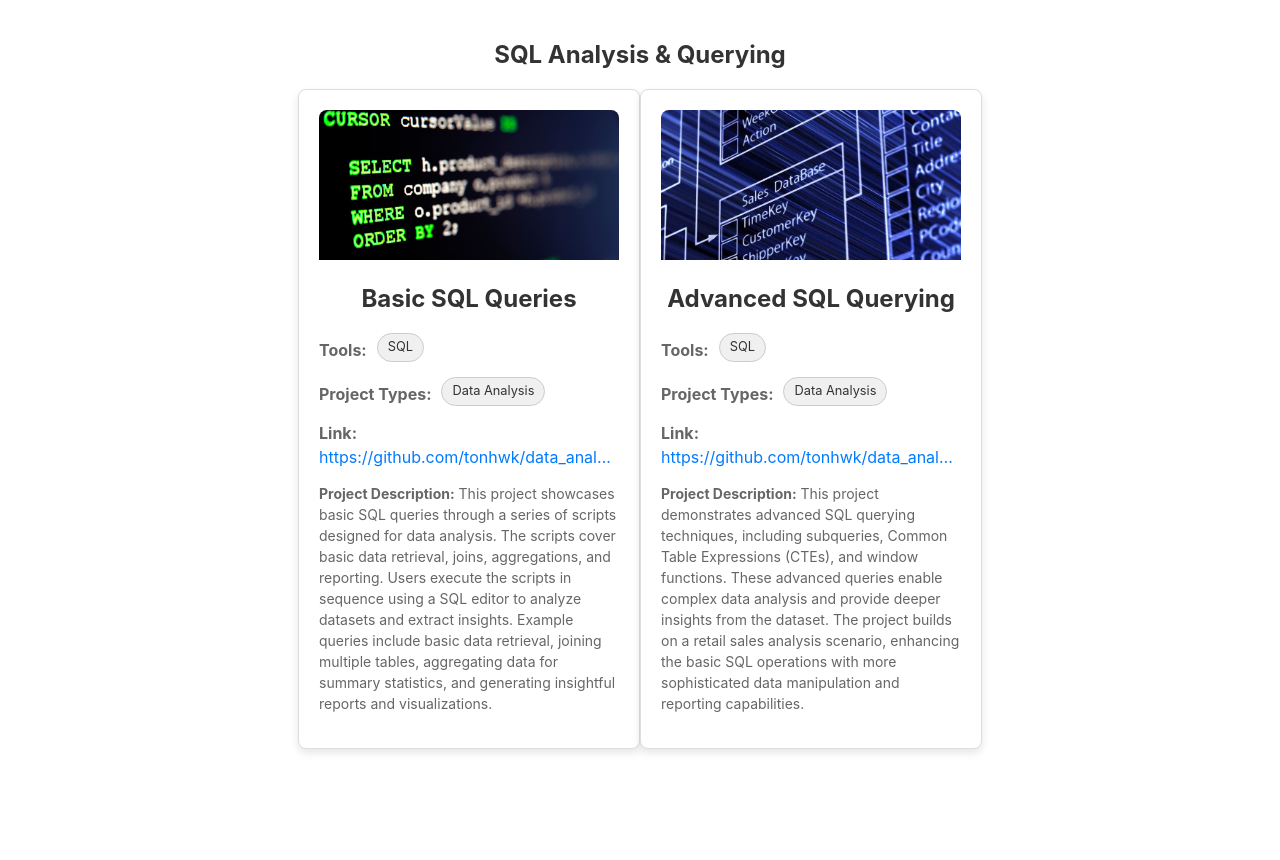
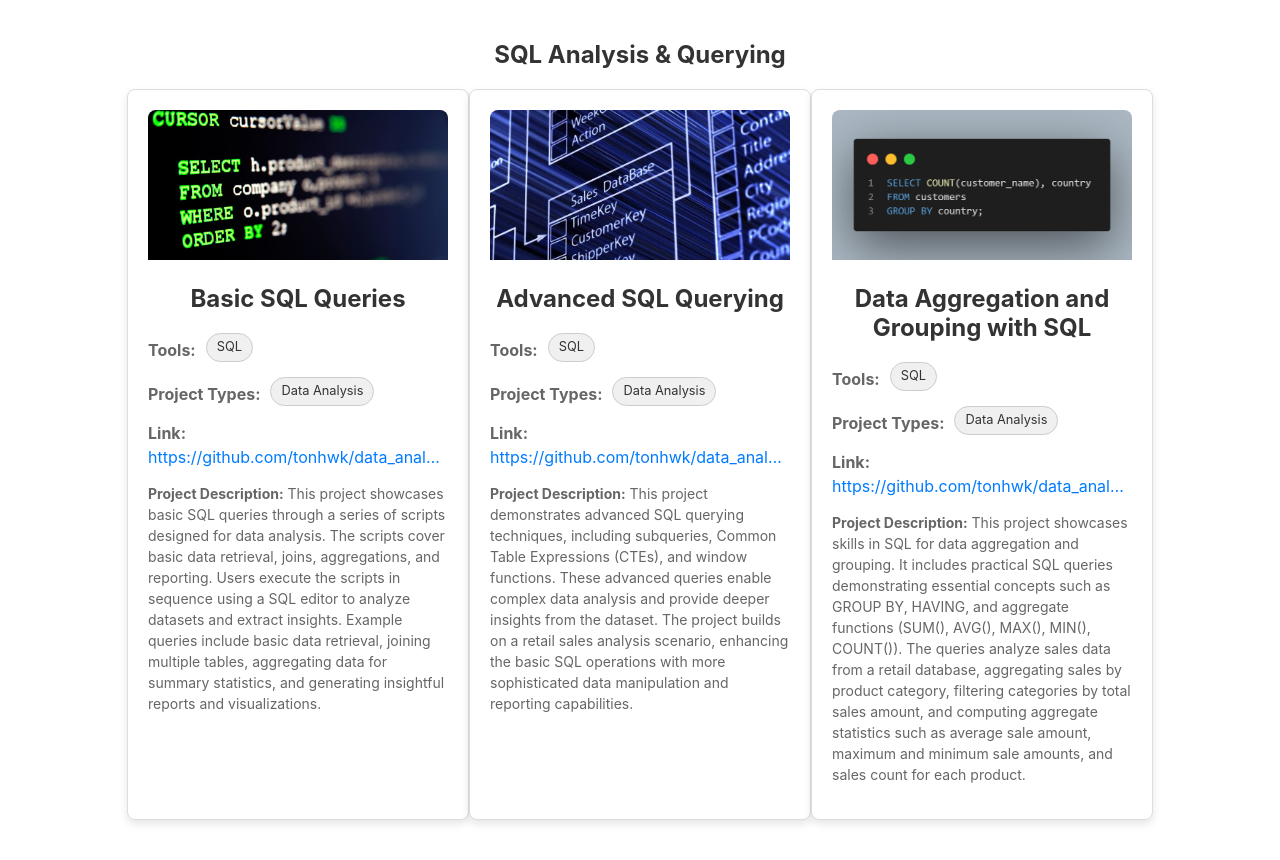
Before and after one commit to tonhwk/my-data-portfolio, a React (Create React App) app: page /advanced-sql-analysis in a window 1280 px wide. Before the commit the page ends 800 px from the top, so only its background shows below. Built offline with nearby package versions, Linux system fonts and the light colour scheme; the HTML template or start-up script is replaced by a standard one.

Commit message:
adding data aggregation and grouping

```diff
--- a/src/pages/AdvancedSQL/AdvancedSQL.jsx
+++ b/src/pages/AdvancedSQL/AdvancedSQL.jsx
@@ -18,7 +18,16 @@ const projects = [
     "projectTypes": ["Data Analysis"],
     "link": "https://github.com/tonhwk/data_analysis_potfolio/blob/main/Advanced%20SQL%20Queries/Advanced%20SQL%20Queries/README.md",
     "projectDescription": "This project demonstrates advanced SQL querying techniques, including subqueries, Common Table Expressions (CTEs), and window functions. These advanced queries enable complex data analysis and provide deeper insights from the dataset. The project builds on a retail sales analysis scenario, enhancing the basic SQL operations with more sophisticated data manipulation and reporting capabilities."
-  }
+  },
+  {
+    "image": "/images/group_by.png",
+    "title": "Data Aggregation and Grouping with SQL",
+    "tools": ["SQL"],
+    "projectTypes": ["Data Analysis"],
+    "link": "https://github.com/tonhwk/data_analysis_potfolio/blob/main/Advanced%20SQL%20Queries/Data%20Aggregation/README.md",
+    "projectDescription": "This project showcases skills in SQL for data aggregation and grouping. It includes practical SQL queries demonstrating essential concepts such as GROUP BY, HAVING, and aggregate functions (SUM(), AVG(), MAX(), MIN(), COUNT()). The queries analyze sales data from a retail database, aggregating sales by product category, filtering categories by total sales amount, and computing aggregate statistics such as average sale amount, maximum and minimum sale amounts, and sales count for each product."
+}
+
 ]
 
 function AdvancedSQL() {
```
Also changed, not shown: public/images/group_by.png (added).
